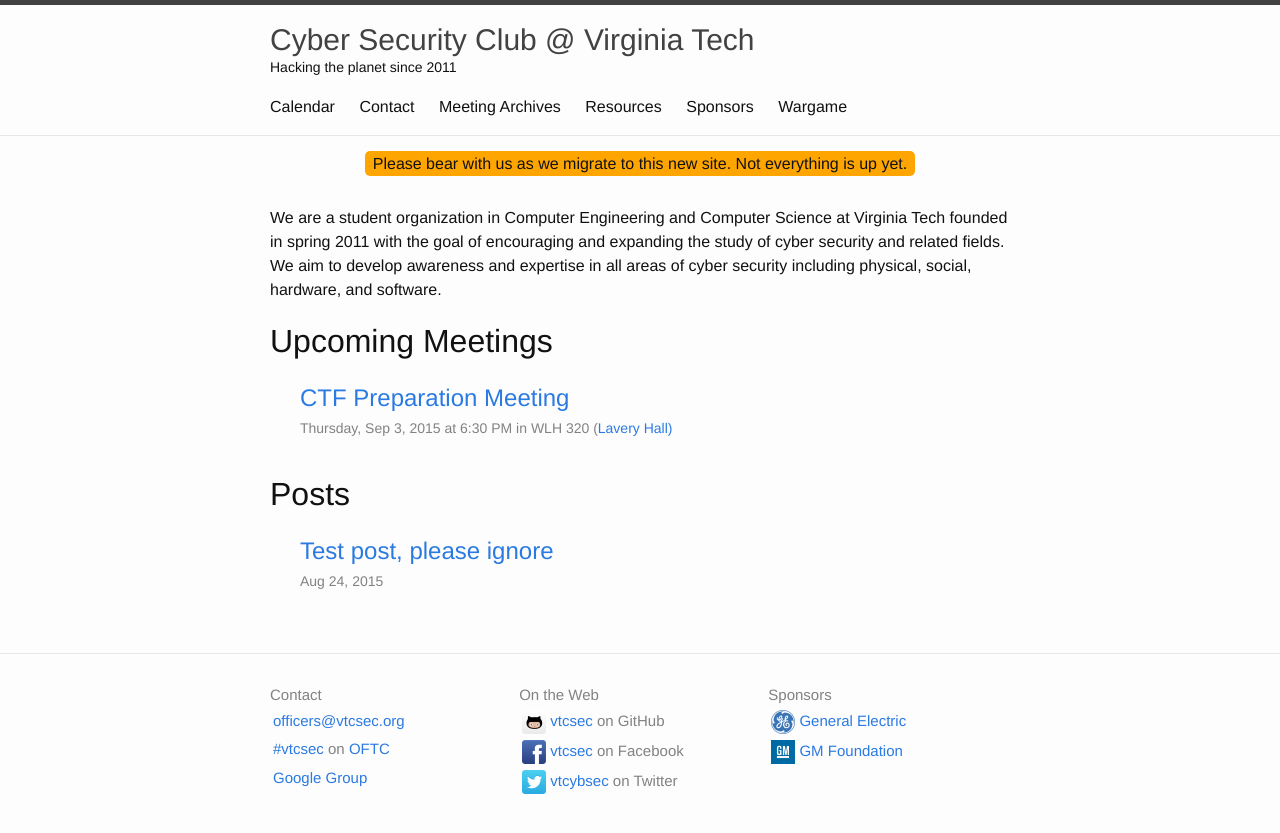
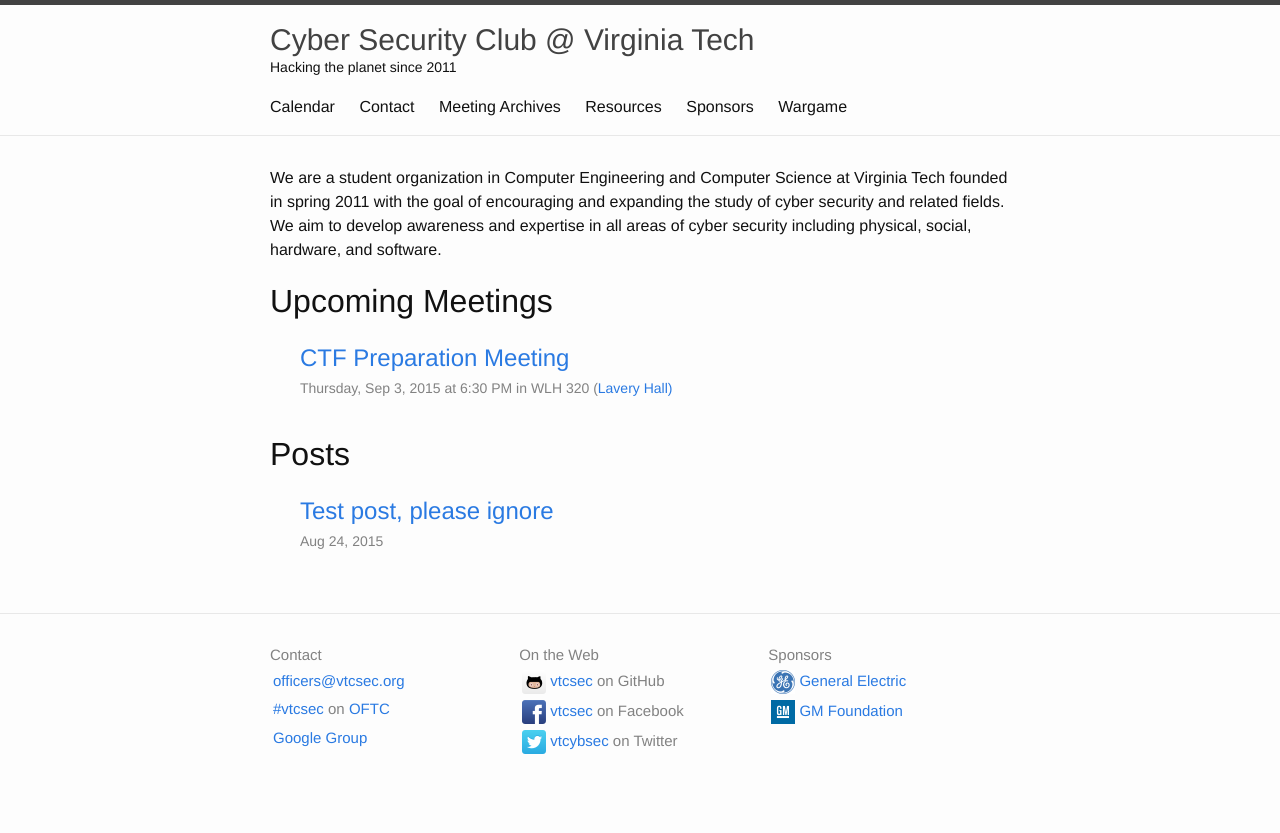
Before and after one commit to VTCSec/vtcsec.org, a Jekyll site: the page built from index.html, in a window 1280 px wide. Shown: the top 833 px of the page. Built offline with Jekyll 4.4.1, drawn with Linux system fonts in a browser that asks for light colours.

Commit message:
The site is far enough that we can kill the WIP notice.

```diff
--- a/_config.yml
+++ b/_config.yml
@@ -1,6 +1,5 @@
 title: Cyber Security Club @ Virginia Tech
 subtitle: Hacking the planet since 2011
-notice: Please bear with us as we migrate to this new site. Not everything is up yet.
 email: officers@vtcsec.org
 description: >
   Encouraging and expanding the study of cyber security and related fields.
```
